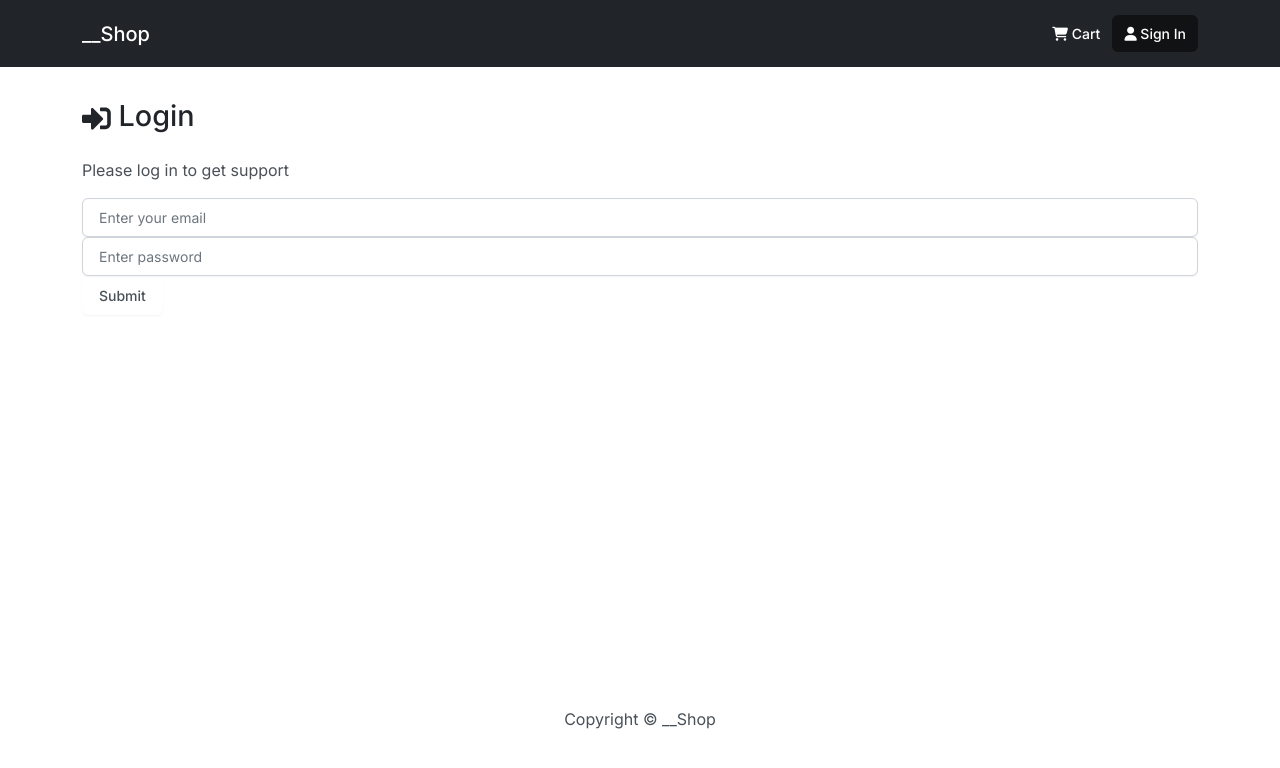
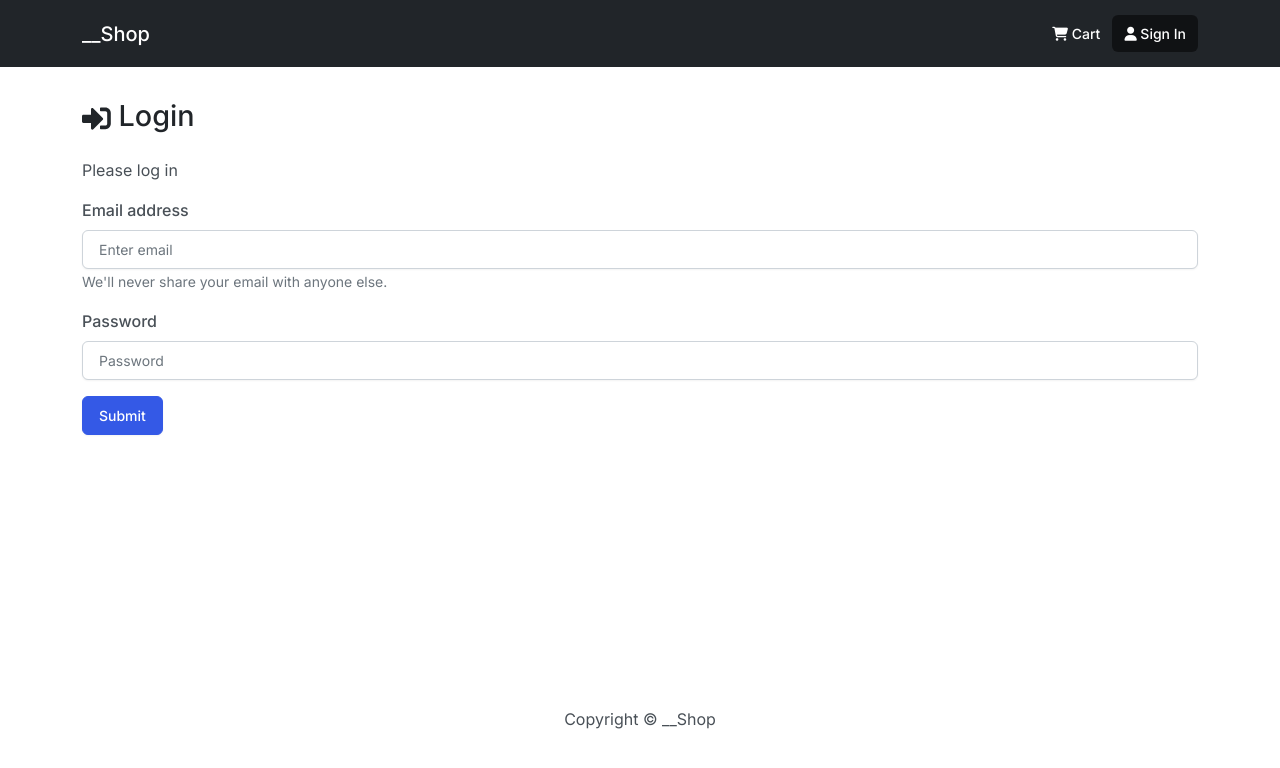
Before and after one commit to keerthimac/eCommerce-web_application, a React (Vite) app in the folder frontend/: page /login in a window 1280 px wide. Shown: the top 768 px of the page. Built offline with nearby package versions, Linux system fonts and the light colour scheme.

Commit message:
frontend login success but halfway

```diff
--- a/frontend/src/components/Header.jsx
+++ b/frontend/src/components/Header.jsx
@@ -1,29 +1,47 @@
-import Container from "react-bootstrap/Container";
-import Nav from "react-bootstrap/Nav";
-import Navbar from "react-bootstrap/Navbar";
+import { Button, Navbar, Nav, Container } from "react-bootstrap";
 import { LinkContainer } from "react-router-bootstrap";
+import { useNavigate } from "react-router-dom";
+import { useSelector, useDispatch } from "react-redux";
+import { logout, reset } from "../features/auth/authSlice";
 
 const Header = () => {
+  const navigate = useNavigate();
+  const dispatch = useDispatch();
+  const { user } = useSelector((state) => state.auth);
+
+  const onLogout = () => {
+    dispatch(logout());
+    dispatch(reset());
+    navigate("/");
+  };
+
   return (
     <header>
-      <Navbar bg='dark' variant='dark' expand='lg' collapseOnSelect>
+      <Navbar bg="dark" variant="dark" expand="lg" collapseOnSelect>
         <Container>
-          <LinkContainer to='/'>
+          <LinkContainer to="/">
             <Navbar.Brand>__Shop</Navbar.Brand>
           </LinkContainer>
-          <Navbar.Toggle aria-controls='basic-navbar-nav' />
-          <Navbar.Collapse id='basic-navbar-nav' className='flexFix'>
-            <Nav className='ml-auto'>
-              <LinkContainer to='/cart'>
+          <Navbar.Toggle aria-controls="basic-navbar-nav" />
+          <Navbar.Collapse id="basic-navbar-nav" className="flexFix">
+            <Nav className="ml-auto">
+              {user && <Navbar.Text>Hello! {user.name} </Navbar.Text>}
+              <LinkContainer to="/cart">
                 <Nav.Link>
-                  <i className='fas fa-shopping-cart'></i> Cart
+                  <i className="fas fa-shopping-cart"></i> Cart
                 </Nav.Link>
               </LinkContainer>
-              <LinkContainer to='/login'>
-                <Nav.Link href='/login'>
-                  <i className='fas fa-user'></i> Sign In
-                </Nav.Link>
-              </LinkContainer>
+              {user ? (
+                <Button variant="danger" onClick={onLogout}>
+                  <i className="fas fa-sign-in-alt"></i> Logout
+                </Button>
+              ) : (
+                <LinkContainer to="/login">
+                  <Nav.Link href="/login">
+                    <i className="fas fa-user"></i> Sign In
+                  </Nav.Link>
+                </LinkContainer>
+              )}
             </Nav>
           </Navbar.Collapse>
         </Container>
--- a/frontend/src/screens/Login.jsx
+++ b/frontend/src/screens/Login.jsx
@@ -5,6 +5,15 @@ import { FaSignInAlt } from "react-icons/fa";
 import { useSelector, useDispatch } from "react-redux";
 import { login, reset } from "../features/auth/authSlice";
 import Loader from "../components/Loader";
+import {
+  Row,
+  Col,
+  Image,
+  ListGroup,
+  Card,
+  Button,
+  Form,
+} from "react-bootstrap";
 
 function Login() {
   const [formData, setFormData] = useState({
@@ -53,10 +62,41 @@ function Login() {
         <h1>
           <FaSignInAlt /> Login
         </h1>
-        <p>Please log in to get support</p>
+        <p>Please log in</p>
       </section>
 
-      <section className="form">
+      <Form onSubmit={onSubmit}>
+        <Form.Group className="mb-3" controlId="formBasicEmail">
+          <Form.Label>Email address</Form.Label>
+          <Form.Control
+            type="email"
+            name="email"
+            placeholder="Enter email"
+            value={email}
+            onChange={onChange}
+          />
+          <Form.Text className="text-muted">
+            We'll never share your email with anyone else.
+          </Form.Text>
+        </Form.Group>
+
+        <Form.Group className="mb-3" controlId="formBasicPassword">
+          <Form.Label>Password</Form.Label>
+          <Form.Control
+            type="password"
+            name="password"
+            value={password}
+            placeholder="Password"
+            onChange={onChange}
+          />
+        </Form.Group>
+
+        <Button variant="primary" type="submit">
+          Submit
+        </Button>
+      </Form>
+
+      {/* <section className="form">
         <form onSubmit={onSubmit}>
           <div className="form-group">
             <input
@@ -84,7 +124,7 @@ function Login() {
           </div>
           <button className="btn btn-block">Submit</button>
         </form>
-      </section>
+      </section> */}
     </>
   );
 }
--- a/frontend/src/screens/ProductScreen.jsx
+++ b/frontend/src/screens/ProductScreen.jsx
@@ -98,7 +98,7 @@ const ProductScreen = () => {
                     <Row>
                       <Col>Qty</Col>
                       <Col>
-                        <Form.Control
+                        <Form.Select
                           as="select"
                           value={qty}
                           onChange={(e) => setQty(e.target.value)}
@@ -108,7 +108,7 @@ const ProductScreen = () => {
                               {x + 1}
                             </option>
                           ))}
-                        </Form.Control>
+                        </Form.Select>
                       </Col>
                     </Row>
                   </ListGroup.Item>
```
